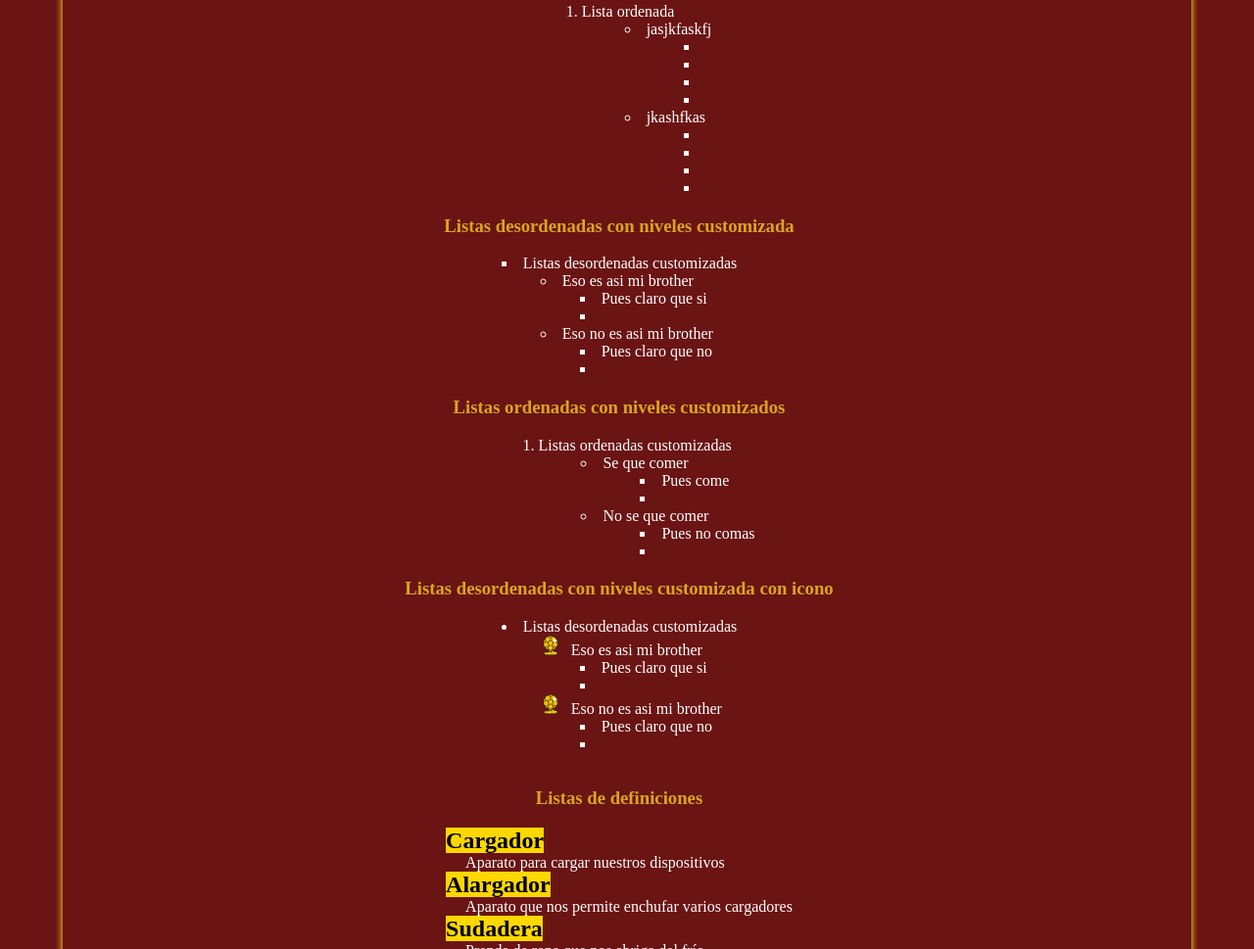
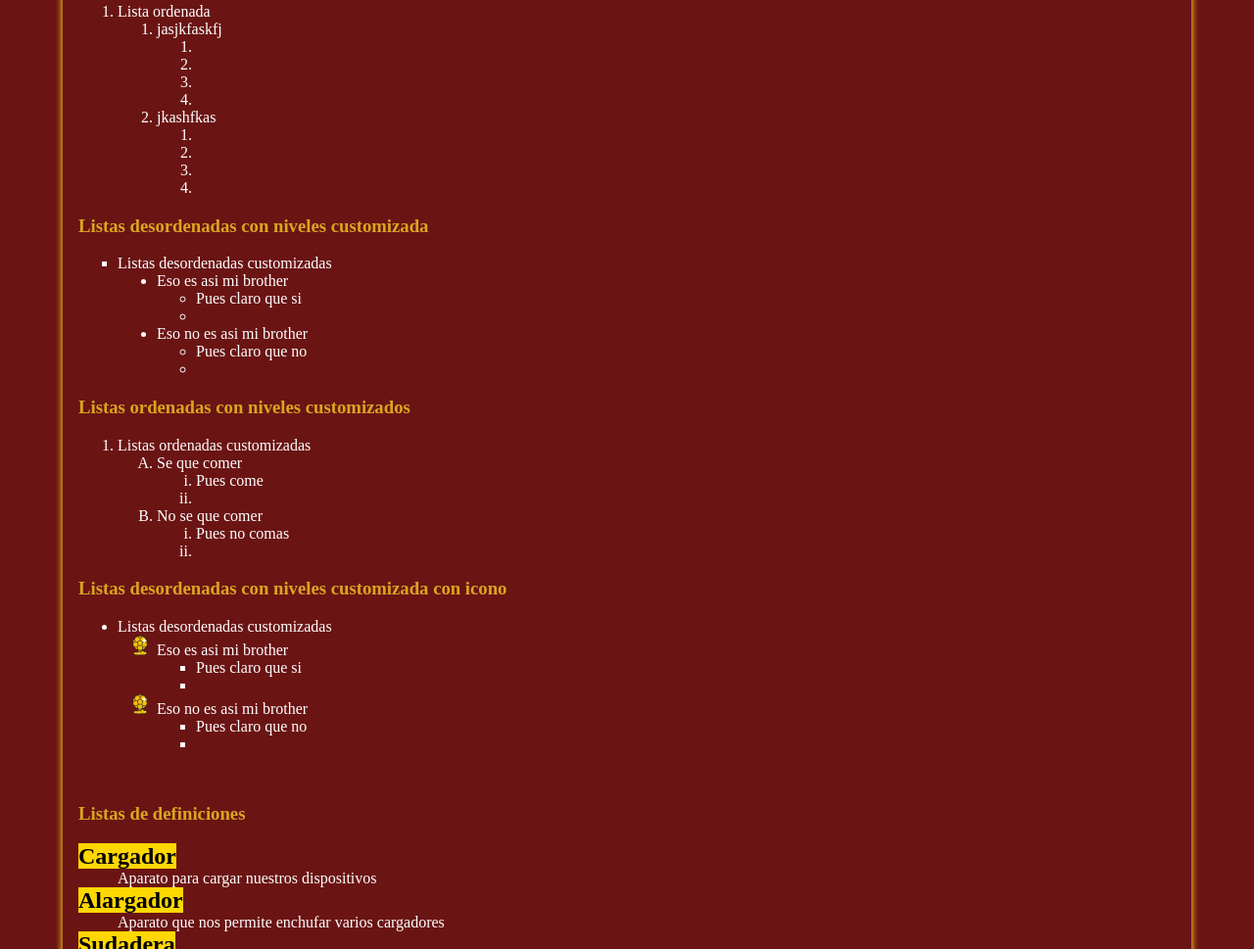
Before and after one commit to ssulaa19/web24, a plain HTML site: page listas.html in a window 1280 px wide. Shown: the part 848-1817 px from the top of the page at 98% size. Drawn offline with Linux system fonts and the light colour scheme.

Commit message:
"Cambios Finales"

```diff
--- a/css/style.css
+++ b/css/style.css
@@ -488,63 +488,3 @@ audio {
 .subsup {
     color: gold;
 }
-.tabla22 {
-    list-style-position: inside;
-    margin: 0 auto;
-    padding-left: 0;
-    text-align: left;
-    width: fit-content;
-}
-.tabla22 ul {
-    list-style-position: inside;
-    margin: 0 auto;
-    padding-left: 0;
-    width: fit-content;
-}
-
-.tabla22 ul ul {
-    margin-left: 20px;
-    padding-left: 0;
-    list-style-type: circle;
-}
-.tabla22 ul ul ul {
-    margin-left: 20px;
-    list-style-type: square;
-}
-
-.tabla22 li {
-    list-style-position: inside;
-    margin: 0 auto;
-    padding-left: 0;
-    width: fit-content;
-}
-
-.tabla22 li li {
-    margin-left: 20px;
-    padding-left: 0;
-    list-style-type: circle;
-}
-.tabla22 li li li {
-    margin-left: 20px;
-    list-style-type: square;
-}
-
-.tabla22 dt{
-    text-align: center;
-}
-
-.customdef {
-    margin: 0 auto;
-    width: fit-content;
-}
-
-.customdef dt {
-    font-weight: bold;
-    margin-top: 10px;
-    text-align: left;
-}
-
-.customdef dd {
- margin-left: 20px;
-text-align: left;
-}
--- a/listas.html
+++ b/listas.html
@@ -69,21 +69,21 @@
             <div class="p-3 tabla22">
                 <div id="home" class="py-3">
                     <h2 class="text-center tituloparrafo">Listas</h2>
-                    <h3 class="text-center">Listas desordenadas</h3>
+                    <h3 >Listas desordenadas</h3>
                     <ul>
                         <li>Elemento 1</li>
                         <li>Elemento 2</li>
                         <li>Elemento 3</li>
                         <li>Elemento 4</li>
                     </ul>
-                    <h3 class="text-center">Listas ordenadas</h3>
+                    <h3>Listas ordenadas</h3>
                     <ol>
                         <li>Elemento 1</li>
                         <li>Elemento 2</li>
                         <li>Elemento 3</li>
                         <li>Elemento 4</li>
                     </ol>
-                    <h3 class="text-center">Listas desordenadas con niveles</h3>
+                    <h3 >Listas desordenadas con niveles</h3>
                     <ul>
                         <li>Lista desordenada</li>
                         <ul>
@@ -119,7 +119,7 @@
 
                     </ul>
 
-                    <h3 class="text-center">Listas ordenadas con niveles</h3>
+                    <h3>Listas ordenadas con niveles</h3>
                     <ol>
                         <li>Lista ordenada
                             <ol>
@@ -142,7 +142,7 @@
                             </ol>
                         </li>
                     </ol>
-                    <h3 class="text-center">Listas desordenadas con niveles customizada</h3>
+                    <h3>Listas desordenadas con niveles customizada</h3>
                     <ul class="customdes">
                         <li> Listas desordenadas customizadas
                             <ul>
@@ -161,7 +161,7 @@
                             </ul>
                         </li>
                     </ul>
-                    <h3 class="text-center">Listas ordenadas con niveles customizados</h3>
+                    <h3>Listas ordenadas con niveles customizados</h3>
                     <ol class="customord">
                         <li> Listas ordenadas customizadas
                             <ol>
@@ -180,7 +180,7 @@
                             </ol>
                         </li>
                     </ol>
-                    <h3 class="text-center">Listas desordenadas con niveles customizada con icono</h3>
+                    <h3>Listas desordenadas con niveles customizada con icono</h3>
                     <ul class="desicon">
                         <li> Listas desordenadas customizadas
                             <ul>
@@ -200,7 +200,7 @@
                         </li>
                     </ul>
                 </div>
-                <h3 class="titulodefiniciones text-center">Listas de definiciones</h3>
+                <h3 class="titulodefiniciones">Listas de definiciones</h3>
                 <dl class="customdef">
                     <dt>Cargador</dt>
                     <dd>Aparato para cargar nuestros dispositivos</dd>
```
